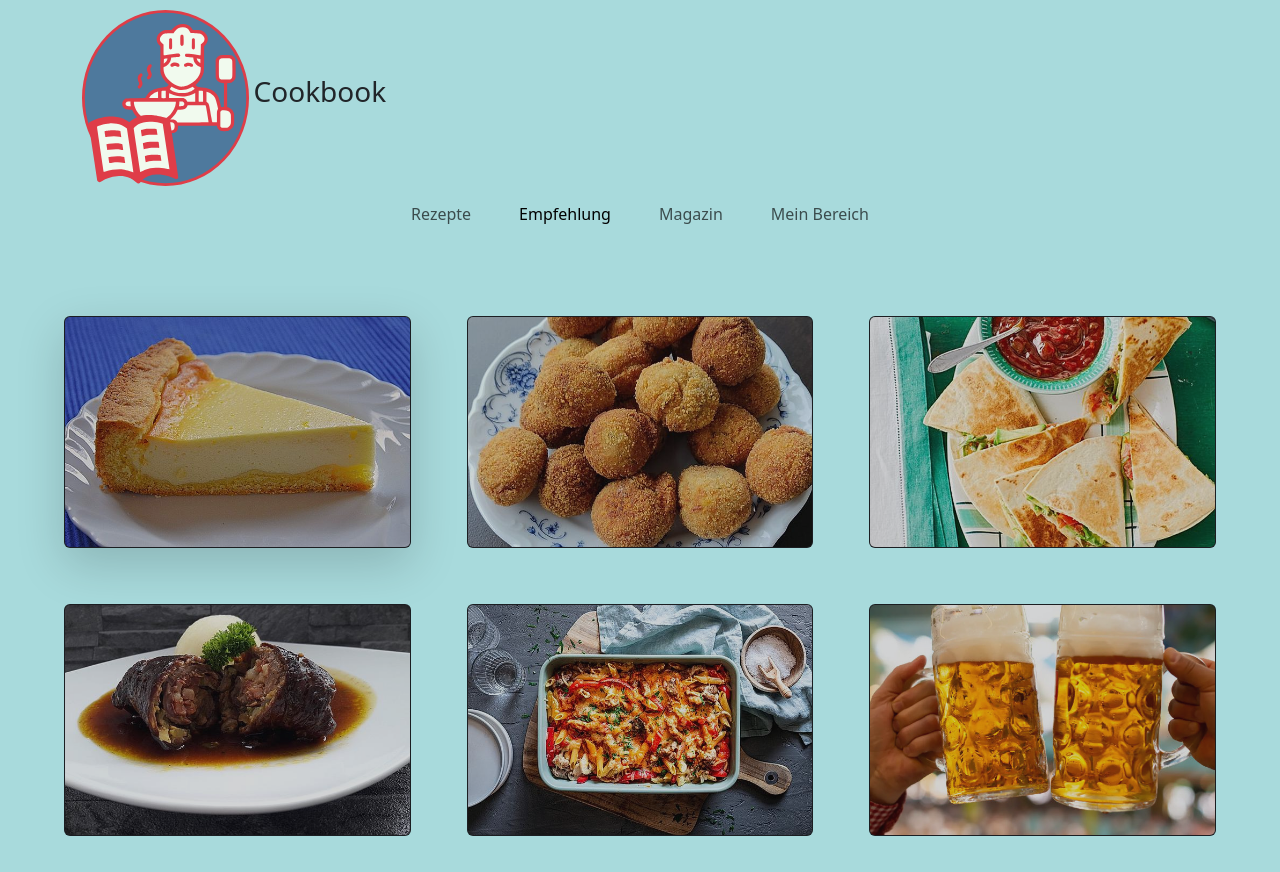
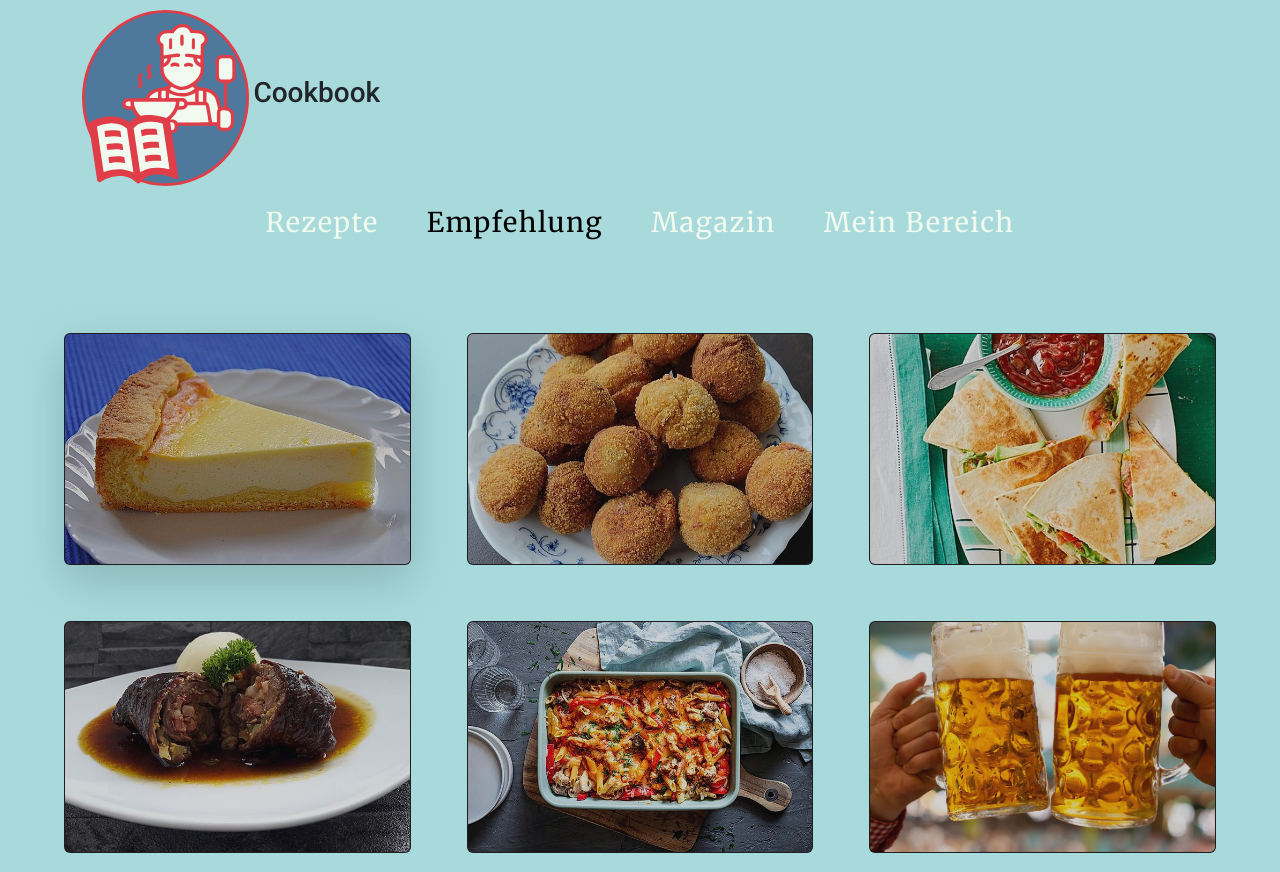
Before and after one commit to soydanius/cookbook, a plain HTML site: page index.html in a window 1280 px wide. Shown: the top 872 px of the page. Drawn offline with nearby package versions, Linux system fonts and the light colour scheme.

Commit message:
font styles

```diff
--- a/style.css
+++ b/style.css
@@ -11,6 +11,18 @@ body,
 main,
 footer {
   background-color: var(--cb-color3);
+  font-family: 'Roboto';
+}
+.nav-brand {
+  font-family: 'Pacifico';
+  color: var(--cb-color2);
+  font-size: 3em;
+}
+a.nav-link {
+  font-family: 'Merriweather';
+  font-size: 1.7em;
+  color: var(--cb-color2);
+  letter-spacing: 1.5px;
 }
 header {
   padding: 10px 0;
```
